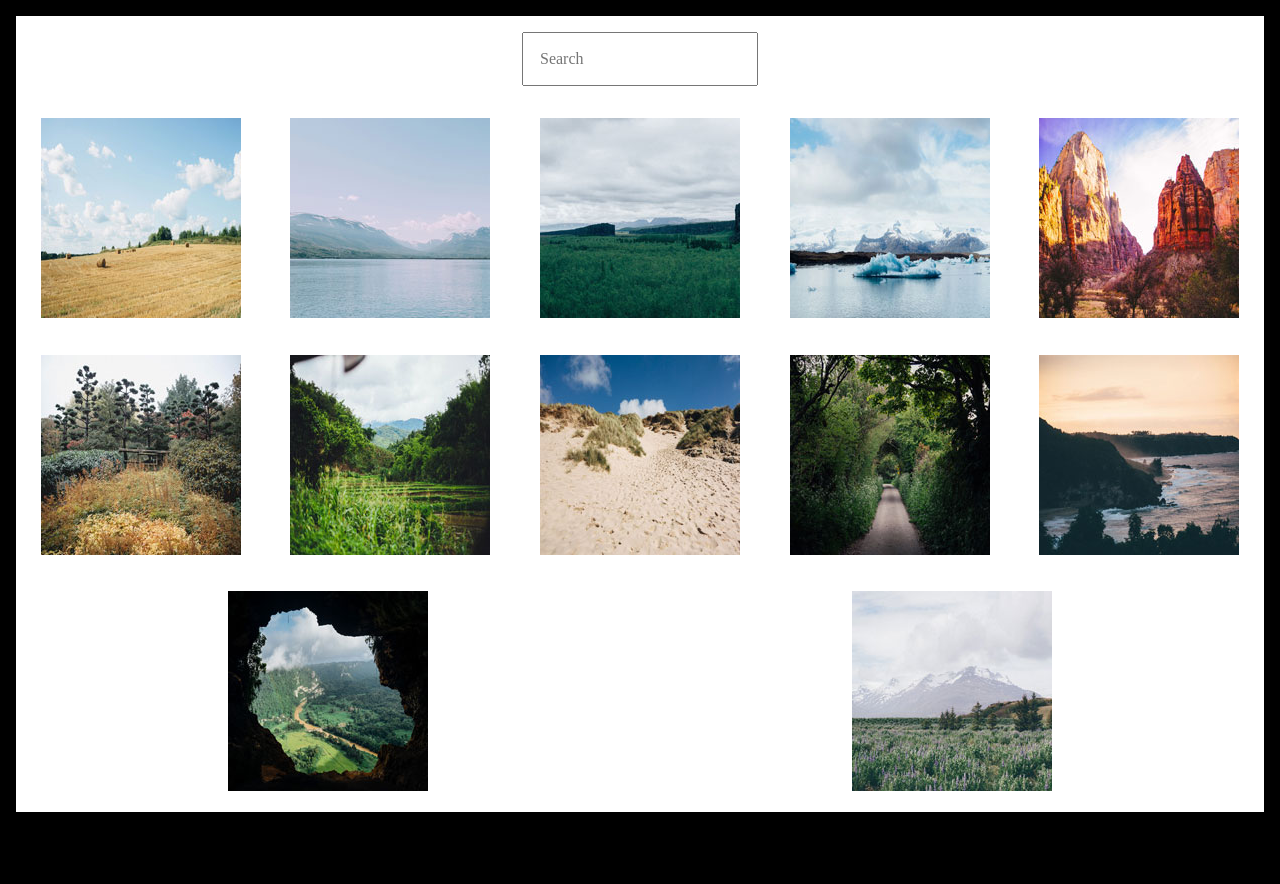
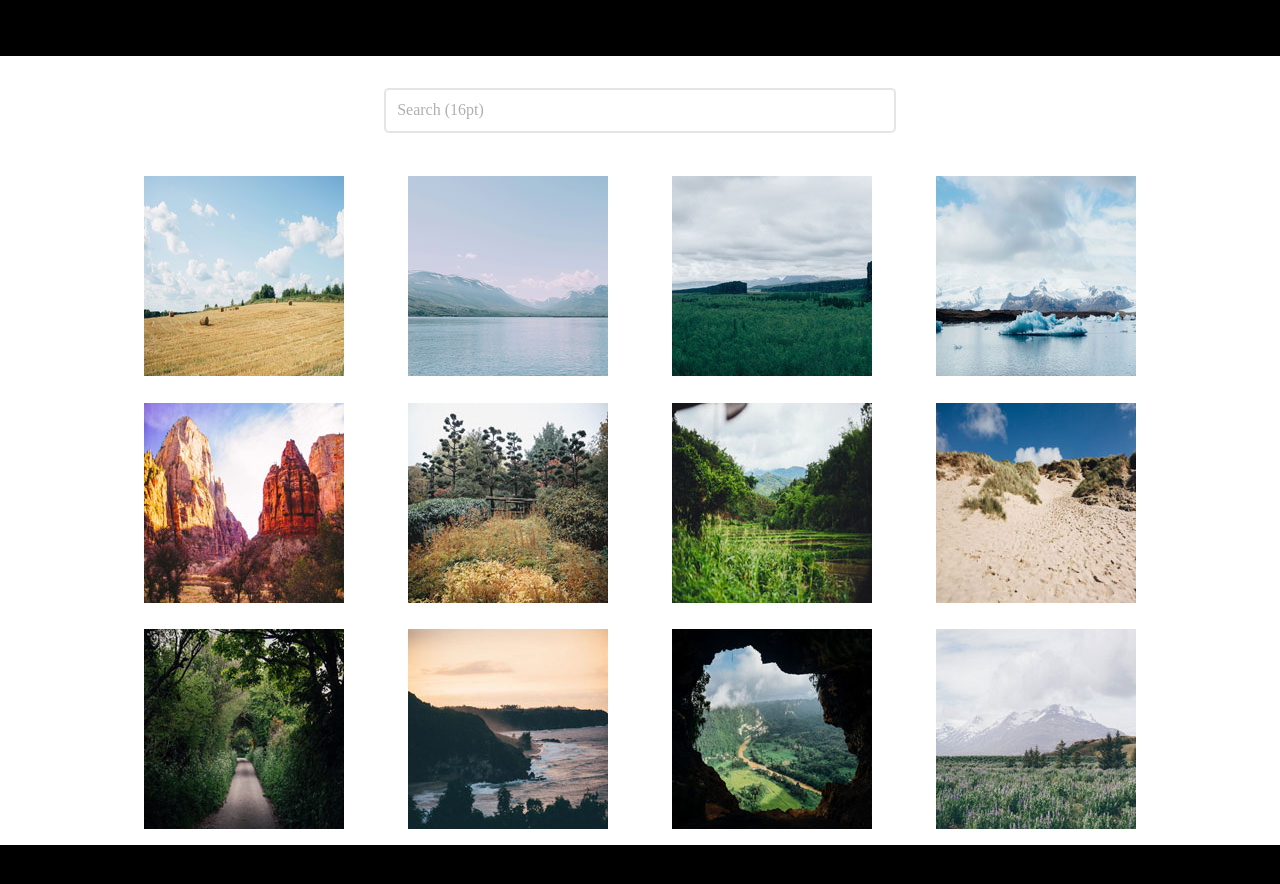
Before and after one commit to gitmonkus/TechDegree-Project-5, a plain HTML site: page index.html in a window 1280 px wide. Before the commit the page ends 828 px from the top, so only its background shows below. Drawn offline with Linux system fonts and the light colour scheme.

Commit message:
basic layout

```diff
--- a/index.html
+++ b/index.html
@@ -10,7 +10,7 @@
     </head>
     <body class="background">
         <main class="wrapper">
-            <input class="search" type="search" placeholder="Search">
+            <input class="search" type="search" placeholder="Search (16pt)">
             <section class="imgWrapper">
                 <a href="photos/01.jpg" data-lightbox="image" data-title="<p>Hay Bales</p>
                 I love hay bales. Took this snap on a drive through the countryside past some straw fields." data-alt="imaeg 1"><img src="photos/thumbnails/01.jpg" alt="Hay Bales"></a>
--- a/scss/components/_container.scss
+++ b/scss/components/_container.scss
@@ -4,15 +4,27 @@
 
 .background {
     background: $backgroundColor;
+
 }
 .wrapper {
     margin: 1em;
     text-align: $textAlignCenter;
     background: $wrapperColor;
+    @include mediaq ('768') {
+        margin: 3.5em auto;
+        max-width: 1300px;
+    }
 }
 
 .imgWrapper {
     @include disp (flex, null, wrap, space-around);
+    @include mediaq ('768') {
+        @include disp (flex, row, wrap, space-around);
+        padding: 0 7em;
+    }
+    & a {
+       flex: 1 25%;
+    }
 
 }
 
--- a/scss/components/_inputs.scss
+++ b/scss/components/_inputs.scss
@@ -3,4 +3,16 @@
 .search {
     padding: $smallPadding;
     margin: $smallMargin;
+    font-size: 16px;
+    @include mediaq ('768') {
+        width: 40%;
+        margin: 2em;
+        border-radius: 5px;
+        border: 2px solid #E5E5E5;
+    }
 }
+.search::placeholder {
+    font-size: 16px;
+        color: #AFAFAF;
+
+}
--- a/scss/utilities/_variables.scss
+++ b/scss/utilities/_variables.scss
@@ -6,7 +6,7 @@
 $marginAuto: 0 auto;
 $wrapperWidth: 300px;
 $textAlignCenter: center;
-$smallPadding: 1em;
+$smallPadding: .7em;
 $smallMargin: 1em;
 
 // color ============================== /
```
Also changed, not shown: css/styles.css, 1 other file.
